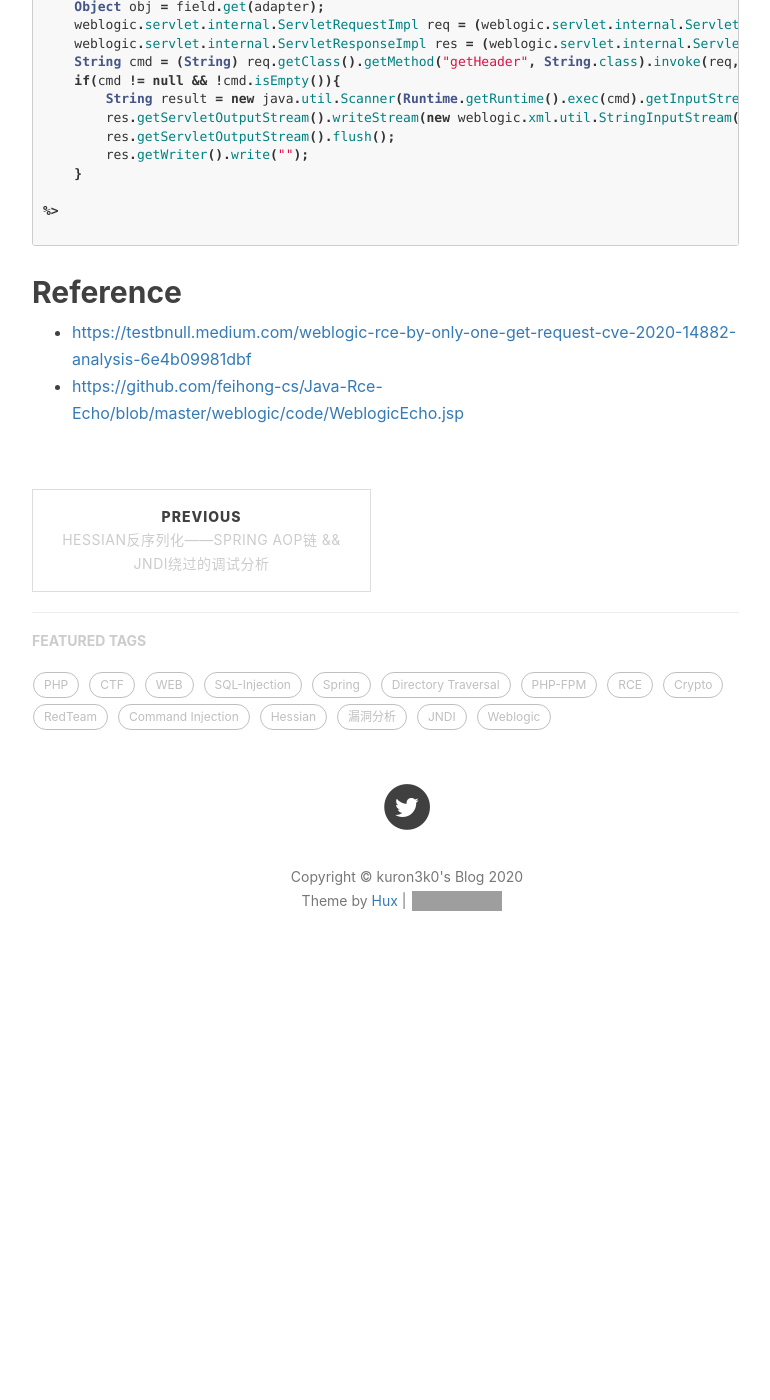
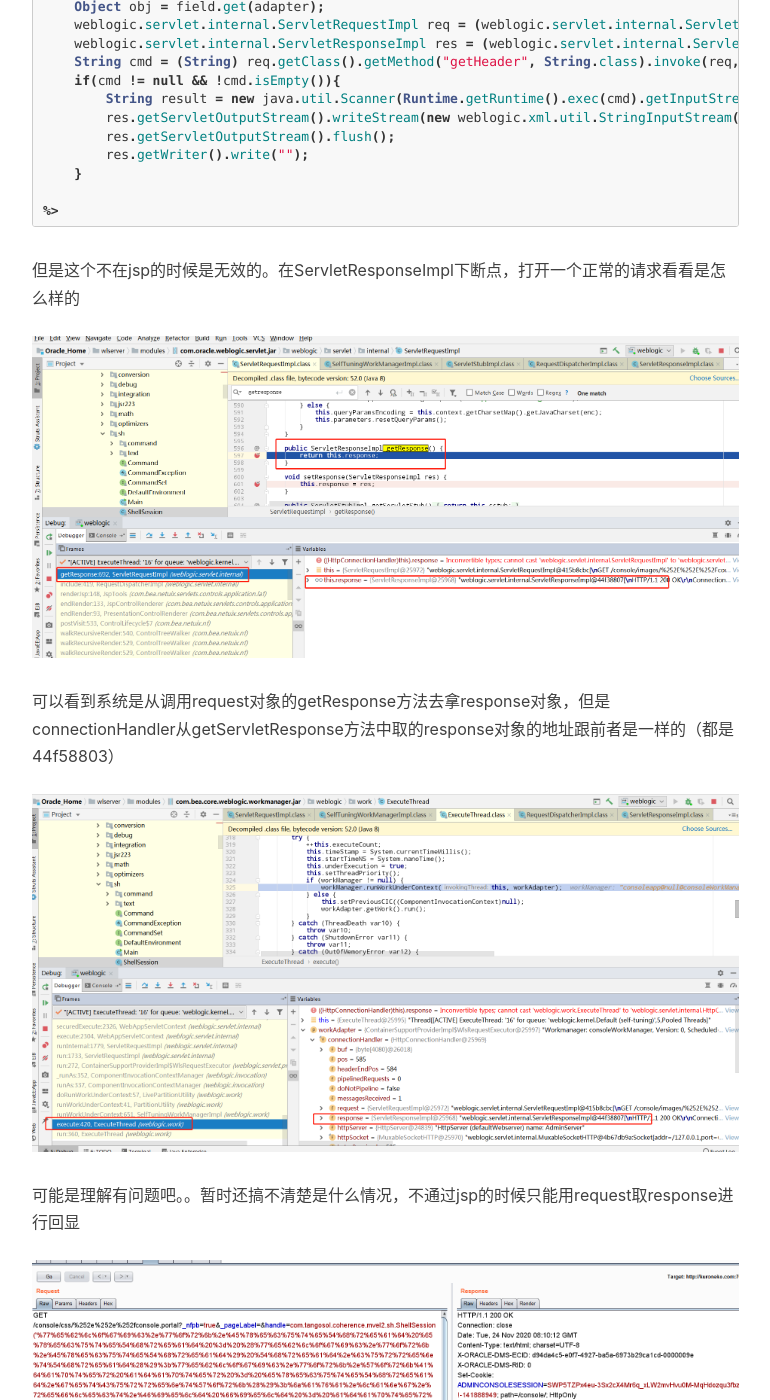
Before and after one commit to kuron3k0/kuron3k0.github.io, a Jekyll site: the page built from _posts/2020-11-12-CVE-2020-14882.md, in a window 1280 px wide and 1400 px high, scrolled down 16099 px. Shown: the whole window, without its empty margins (233-1003 px from the left). Built offline with Jekyll 4.4.1, drawn with Linux system fonts in a browser that asks for light colours; nearby versions of some CDN libraries; comment, search, counter and statistics services are not loaded; before the commit the page ends 17104 px from its top, so only the background shows below that; grey boxes are pictures that could not be loaded.

Commit message:
modify weblogic echo

````diff
--- a/_posts/2020-11-12-CVE-2020-14882.md
+++ b/_posts/2020-11-12-CVE-2020-14882.md
@@ -209,7 +209,7 @@ if(cmd != null && !cmd.isEmpty()){
 ![](/img/in-post/CVE-2020-14882/getres.png)
 
 
-最终代码
+jsp代码
 ```java
 <%@ page contentType="text/html;charset=UTF-8" language="java" %>
 <%
@@ -228,9 +228,17 @@ if(cmd != null && !cmd.isEmpty()){
     }
 
 %>
-
 ```
 
+
+但是这个不在jsp的时候是无效的。在ServletResponseImpl下断点，打开一个正常的请求看看是怎么样的
+![](/img/in-post/CVE-2020-14882/rsp1.png)
+
+可以看到系统是从调用request对象的getResponse方法去拿response对象，但是connectionHandler从getServletResponse方法中取的response对象的地址跟前者是一样的（都是44f58803）
+![](/img/in-post/CVE-2020-14882/rsp2.png)
+
+可能是理解有问题吧。。暂时还搞不清楚是什么情况，不通过jsp的时候只能用request取response进行回显
+![](/img/in-post/CVE-2020-14882/echo.png)
 
 
 ## Reference
````
Also changed, not shown: img/in-post/CVE-2020-14882/echo.png (added), img/in-post/CVE-2020-14882/rsp1.png (added), img/in-post/CVE-2020-14882/rsp2.png (added).
